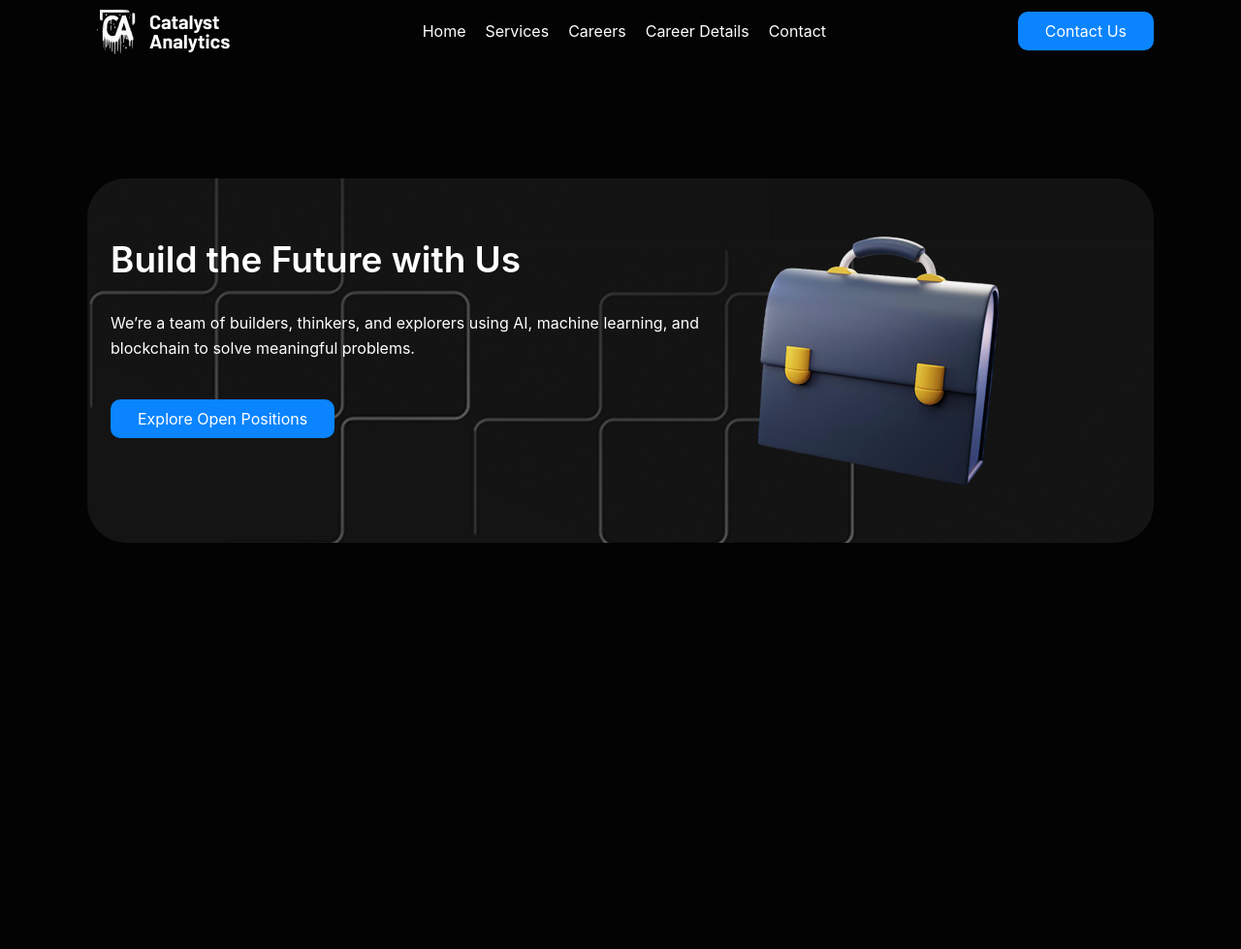
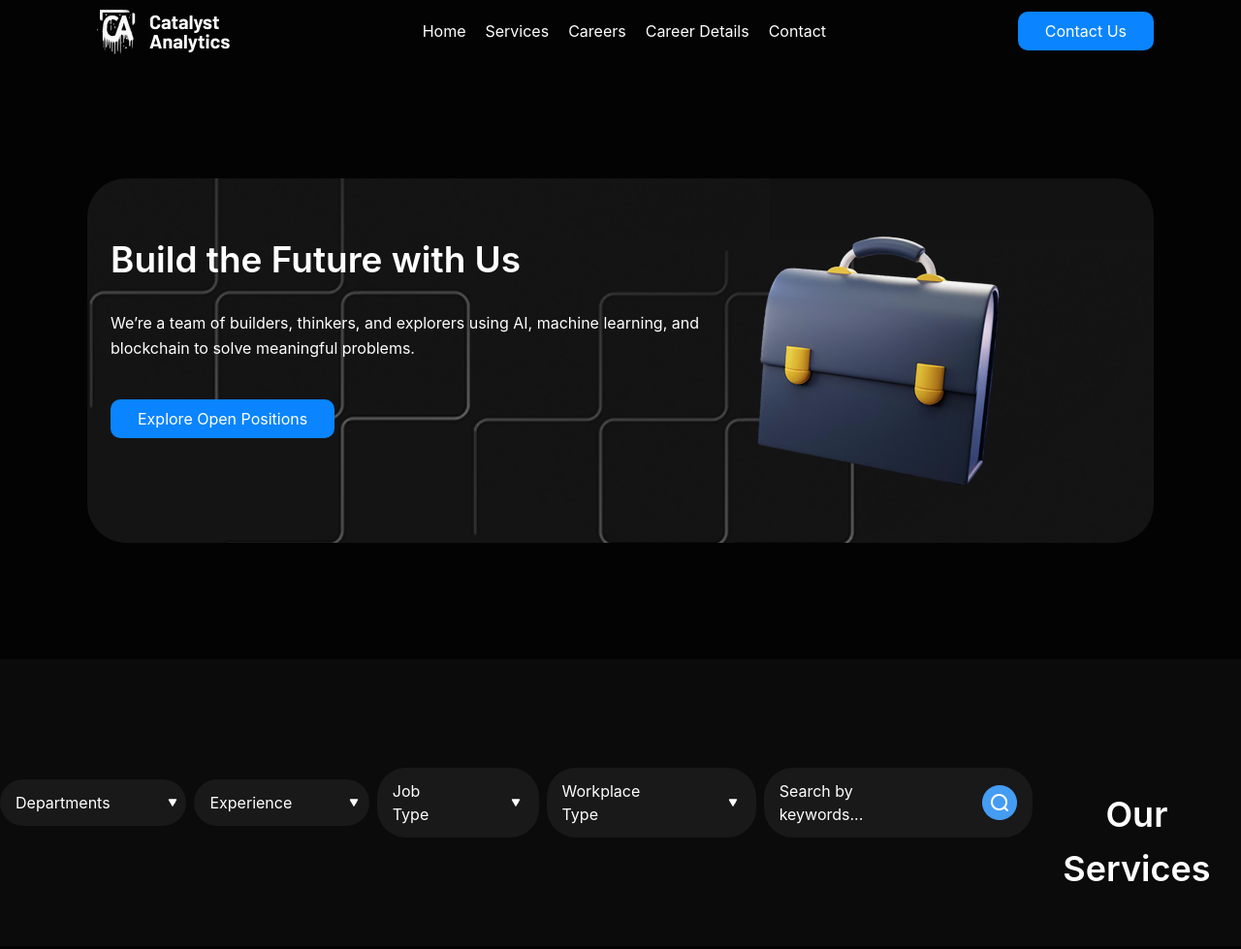
Before and after one commit to mnozilshoev-rgb/Exam3, a website: page src/page3.html in a window 1280 px wide. Shown: the whole page at 97% size. Before the commit the page ends 800 px from the top, so only its background shows below. Drawn offline with nearby package versions, Linux system fonts and the light colour scheme; files that its build step writes are made by us from their sources.

Commit message:
section 2 page 3

```diff
--- a/src/page3.html
+++ b/src/page3.html
@@ -47,11 +47,37 @@
                 <img class="m-auto mt-5" src="./images/calogo1 2.png" alt="">
             </div>
 
+        </div>
+
+    </div>
 
 
-
+     <div class="flex-col lg:flex lg:flex-row w-full mt-23  max-w-[100%] mx-auto lg:max-w-[1400px] h-0 mb-20 bg-[#0B0B0B] justify-center pt-13 pb-13   h-auto text-white  ">
+        <div class="flex-col lg:flex lg:flex-row lg:max-w-[1100px] m-auto items-center justify-between gap-2 grid gap-y-5 max-w-[90%] m-auto">
+           <div class="flex gap-14 items-center bg-[#191919] p-3 justify-between lg:pl-4 lg:pr-4  rounded-[30px]">
+            <p>Departments</p>
+            <img src="./images/raphael_arrowdown.png" alt="">
+           </div>
+           <div class="flex gap-14 items-center  bg-[#191919] p-3  justify-between lg:pl-4 lg:pr-4 rounded-[30px]">
+            <p>Experience</p>
+            <img src="./images/raphael_arrowdown.png" alt="">
+           </div>
+           <div class="flex gap-14 items-center bg-[#191919] p-3 justify-between lg:pl-4 lg:pr-4  rounded-[30px]">
+            <p>Job Type</p>
+            <img src="./images/raphael_arrowdown.png" alt="">
+           </div>
+           <div class="flex gap-14 items-center bg-[#191919] p-3 justify-between lg:pl-4 lg:pr-4  rounded-[30px]">
+            <p>Workplace Type</p>
+            <img src="./images/raphael_arrowdown.png" alt="">
+           </div>
+           <div class="flex gap-14 items-center bg-[#191919] p-3 justify-between lg:pl-4 lg:pr-4  rounded-[30px]">
+            <p>Search by keywords...</p>
+            <img src="./images/Container (10).png" alt="">
+           </div>
 
 
         </div>
 
-    </div>
+         <h1 class="text-4xl text-center font-semibold leading-14 mt-20 ">Our Services</h1>
+
+     </div>
```
Also changed, not shown: src/images/Container (10).png (added), src/images/raphael_arrowdown.png (added).
